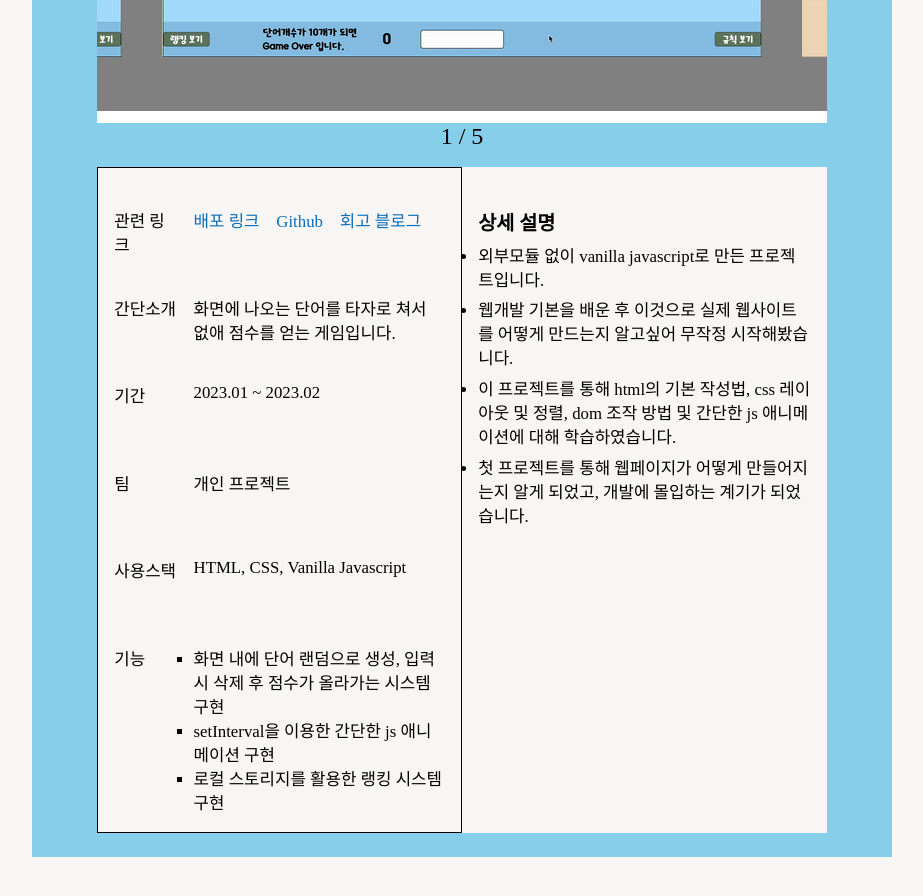
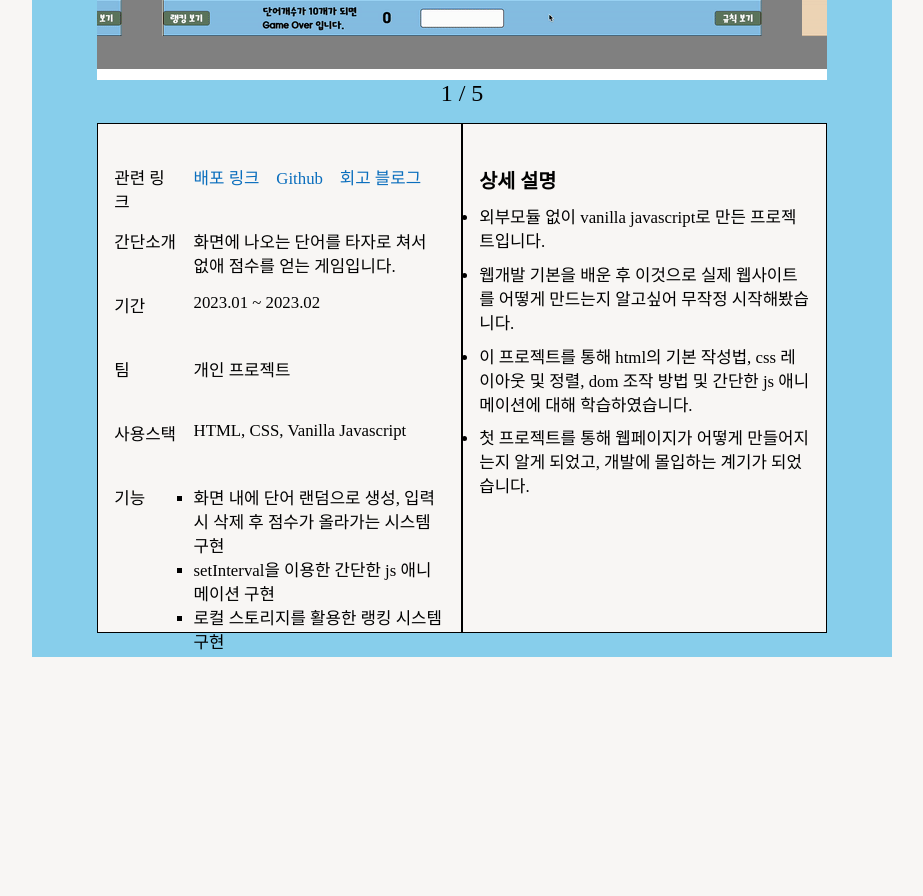
Before and after one commit to kimsh322/portfolio-react, a React (Vite) app: page / in a window 1280 px wide. Shown: the part 2180-3076 px from the top of the page, without its empty margins (178-1101 px from the left). After the commit the page ends 2924 px from the top, so only its background shows below. Built offline with nearby package versions, Linux system fonts and the light colour scheme; a web font is replaced by a local one.

Commit message:
Style : 폰트 크기조정, 전체 레이아웃 조정
- 폰트 크기 조정
- 전체 레이아웃 조정

```diff
--- a/src/components/about/drop-down/DropDown.tsx
+++ b/src/components/about/drop-down/DropDown.tsx
@@ -79,7 +79,7 @@ const DropDownContainer = styled.div<StyleProps>`
   .contents {
     width: 100%;
     background-color: var(--background-color);
-    height: ${({ isActive }) => (isActive ? "11em" : "0px")};
+    height: ${({ isActive }) => (isActive ? "31.4vh" : "0px")};
     overflow: hidden;
     transition: height 0.5s;
   }
--- a/src/components/about/drop-down/DropDownBox.tsx
+++ b/src/components/about/drop-down/DropDownBox.tsx
@@ -41,7 +41,7 @@ const DropDownBoxContainer = styled.div`
   position: relative;
   flex-direction: column;
   width: 50%;
-  height: calc(71.55vh);
+  height: 70vh;
   overflow: hidden;
   border-radius: 10px;
   box-shadow: var(--stackcard-shadow) 0px 3px 5px;
--- a/src/components/about/info-card/InfoCard.tsx
+++ b/src/components/about/info-card/InfoCard.tsx
@@ -80,7 +80,7 @@ const InfoCardContainer = styled.div`
       display: flex;
       justify-content: center;
       align-items: center;
-      font-size: 2em;
+      font-size: 6vh;
     }
   }
   .archive-box {
--- a/src/components/projects/ProjectBox.tsx
+++ b/src/components/projects/ProjectBox.tsx
@@ -42,7 +42,7 @@ const ProjectBoxContainer = styled.div`
   align-items: center;
   background-color: skyblue;
   width: 70%;
-  height: 1300px;
+  height: 1100px;
   margin: 5% 0;
   padding: 2%;
   .contents {
--- a/src/components/projects/project-description/ProjectDescription.tsx
+++ b/src/components/projects/project-description/ProjectDescription.tsx
@@ -24,7 +24,7 @@ const ProjectDescriptionContainer = styled.ul`
   padding: 5% 2%;
   font-size: 0.7em;
   .list {
-    margin-top: 2%;
+    margin-top: 3%;
   }
 `;
 
--- a/src/components/projects/project-info/ProjectInfo.tsx
+++ b/src/components/projects/project-info/ProjectInfo.tsx
@@ -34,7 +34,7 @@ const ProjectInfoContainer = styled.ul`
   width: 45%;
   height: 100%;
   background-color: var(--background-color);
-  border: 0.5px solid black;
+  border: 0.5px solid var(--border-color);
   margin: 0;
   padding: 5% 2%;
   font-size: 0.7em;
--- a/src/styles/GlobalStyle.tsx
+++ b/src/styles/GlobalStyle.tsx
@@ -20,13 +20,14 @@ const GlobalStyle = createGlobalStyle`
     }
     body {
         margin : 0;
-        font-size: 3vh;
+        font-size: 24px;
         background-color: var(--background-color);
         font-family: 'GmarketSansMedium';
     }
     :root {
         --background-color : #F8F6F4;
         --background-color2 : #ECEE81;
+        --border-color : black;
 
         --header-color : #A1C2F1;
         --font-color1 : #000;
@@ -36,15 +37,11 @@ const GlobalStyle = createGlobalStyle`
         --stackcard-color : #E3F4F4;
         --stackcard-shadow : #18122B;
         --marker-color : #11009E;
-
-        --light-color1 : #C4DFDF ;
-        --light-color1 : #D2E9E9 ;
-        --light-color1 : #E3F4F4 ;
-        --light-color1 : #F8F6F4 ;
     }
     .dark-mode {
         --background-color : #18122B;
         --background-color2 : #071952;
+        --border-color : white;
 
         --header-color : #0A6EBD;
         --font-color1 : #fff;
@@ -54,11 +51,6 @@ const GlobalStyle = createGlobalStyle`
         --stackcard-color : #393053;
         --stackcard-shadow : #D2E9E9;
         --marker-color : #C4B0FF;
-
-        --dark-color1 : #635985 ;
-        --dark-color1 : #443C68 ;
-        --dark-color1 : #393053 ;
-        --dark-color1 : #18122B ;
     }
     h1,h2,h3,h4,h5,h6,button {
         font-family: 'GmarketSansBold';
```
